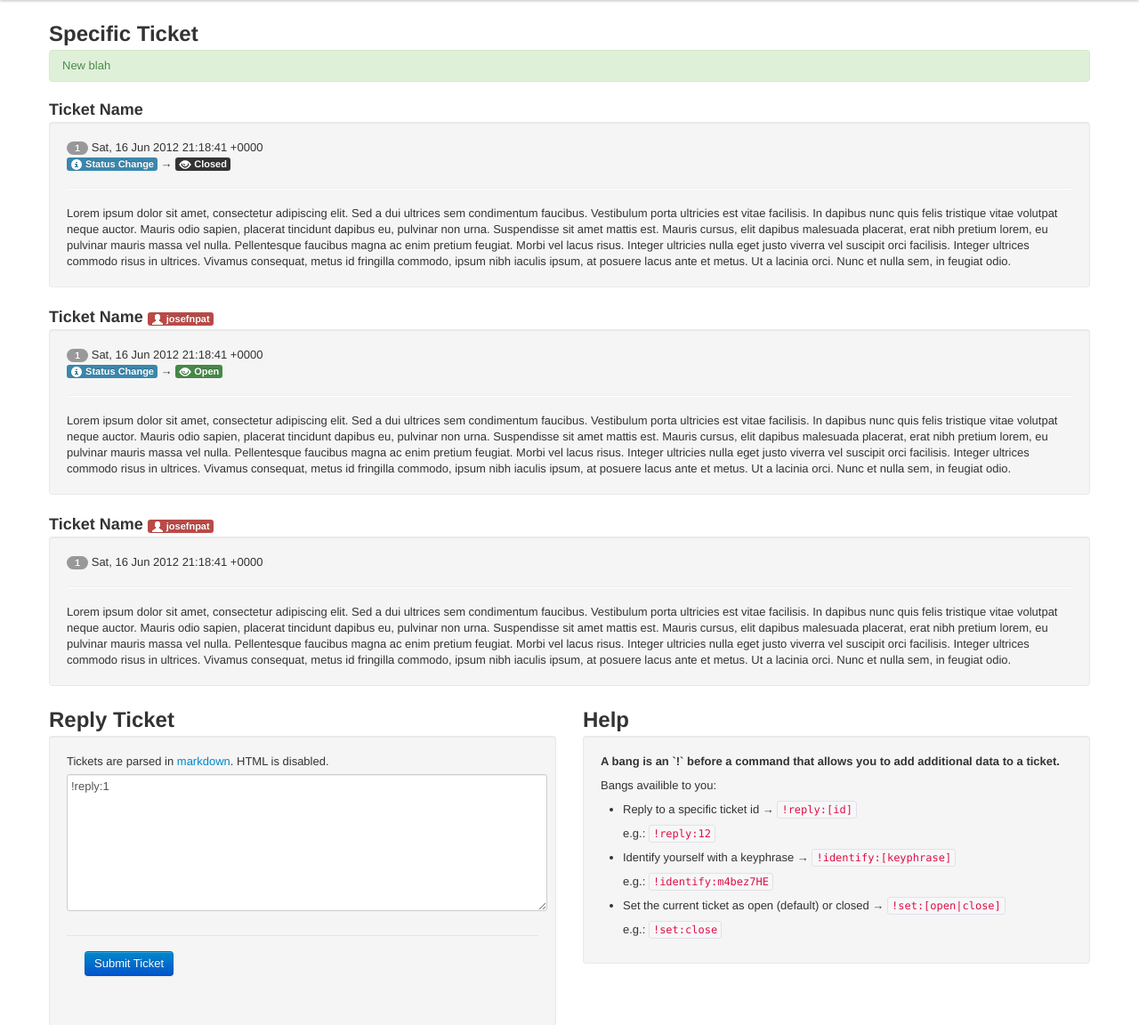
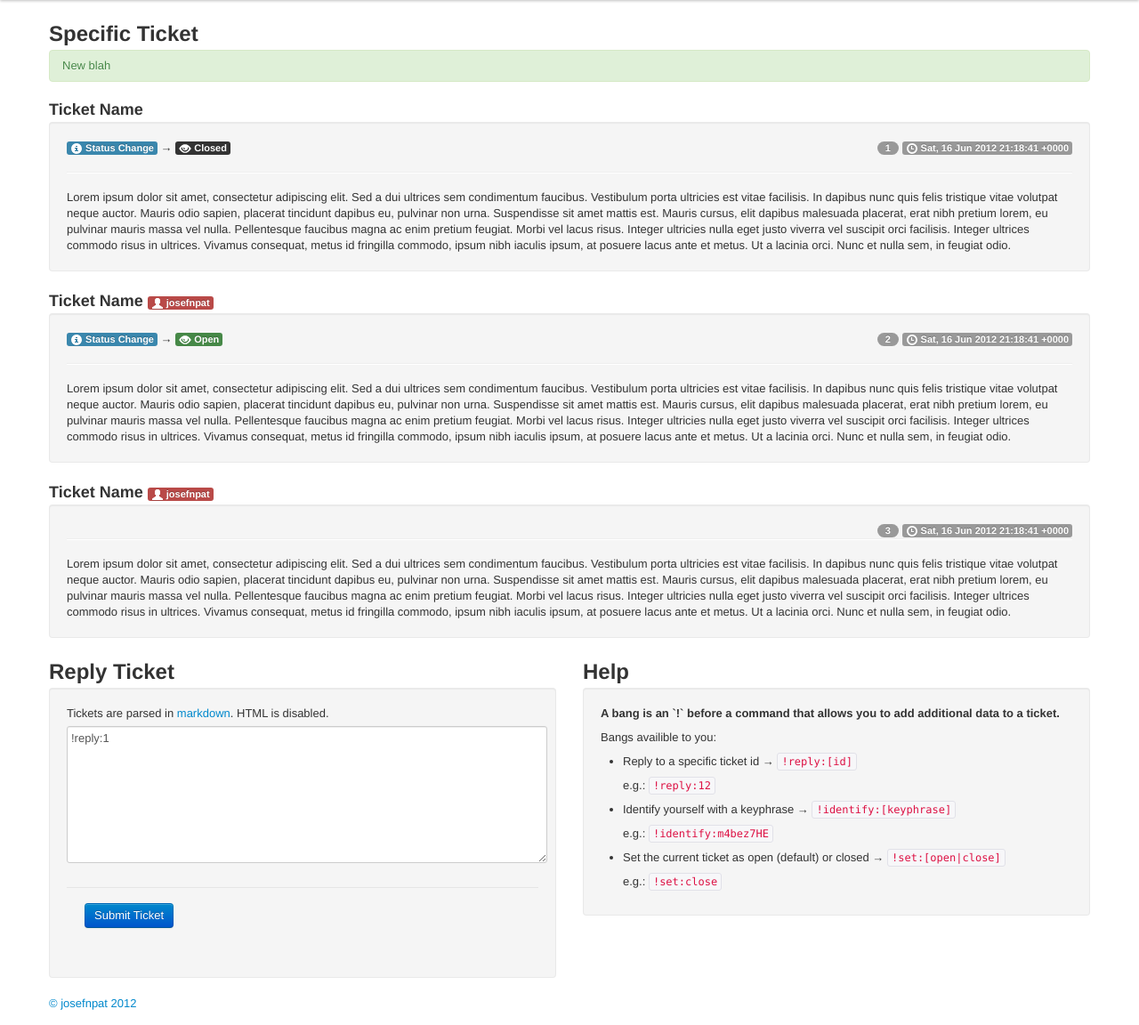
Before and after one commit to josefnpat/bangtracker, a PHP site: page /?ticket=1 in a window 1280 px wide. Shown: the part 40-1192 px from the top of the page at 89% size. Run offline with PHP 8.4, Linux system fonts and the light colour scheme; data that the repository does not hold is empty.

Commit message:
Float right superfluous information

```diff
--- a/inc/ticket.php
+++ b/inc/ticket.php
@@ -8,8 +8,6 @@
       }
       ?></h3>
       <div class="well">
-        <span class="badge"><?php echo $_GET['ticket']; ?></span>
-        <?php echo date("r"); ?><br />
         <?php
 if(rand(0,1)){
   echo "<span class=\"label label-info\"><i class=\"icon-info-sign icon-white\"></i> Status Change</span> &rarr; ";
@@ -20,6 +18,10 @@ if(rand(0,1)){
   }
 }
         ?>
+        <span style="float: right;">
+        <span class="badge"><?php echo $_GET['ticket']+$i; ?></span>
+        <span class="label"><i class="icon-time icon-white"></i> <?php echo date("r"); ?></span>
+        </span>
         <hr />
         <?php echo $lorem; ?>
       </div>
```
